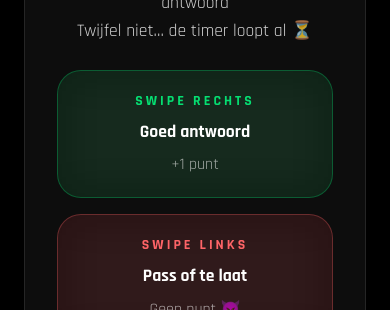
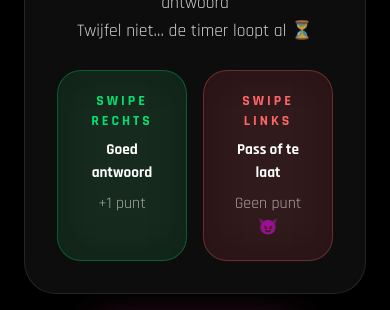
Before and after one commit to beaukim81/spin-and-shame, a Next.js app: page / in a window 390 px wide. Shown: the part 534-844 px from the top of the page. Built offline with nearby package versions, Linux system fonts and the light colour scheme.

Commit message:
changes homescreen

```diff
--- a/src/app/page.js
+++ b/src/app/page.js
@@ -412,7 +412,7 @@ export default function Home() {
 
           </p>
 
-          <div className="grid grid-cols-1 md:grid-cols-2 gap-4">
+          <div className="grid grid-cols-2 gap-4">
 
   <div className="bg-green-500/10 border border-green-400/30 rounded-3xl p-5 backdrop-blur-xl">
 
@@ -420,7 +420,7 @@ export default function Home() {
       SWIPE RECHTS
     </p>
 
-    <h3 className="text-[clamp(1.1rem,3vw,1.6rem)] font-black text-white">
+    <h3 className="text-[clamp(0.95rem,2vw,1.2rem)] font-black text-white">
       Goed antwoord
     </h3>
 
@@ -436,7 +436,7 @@ export default function Home() {
       SWIPE LINKS
     </p>
 
-    <h3 className="text-[clamp(1.1rem,3vw,1.6rem)] font-black text-white">
+    <h3 className="text-[clamp(0.95rem,2vw,1.2rem)] font-black text-white">
       Pass of te laat
     </h3>
 
```
